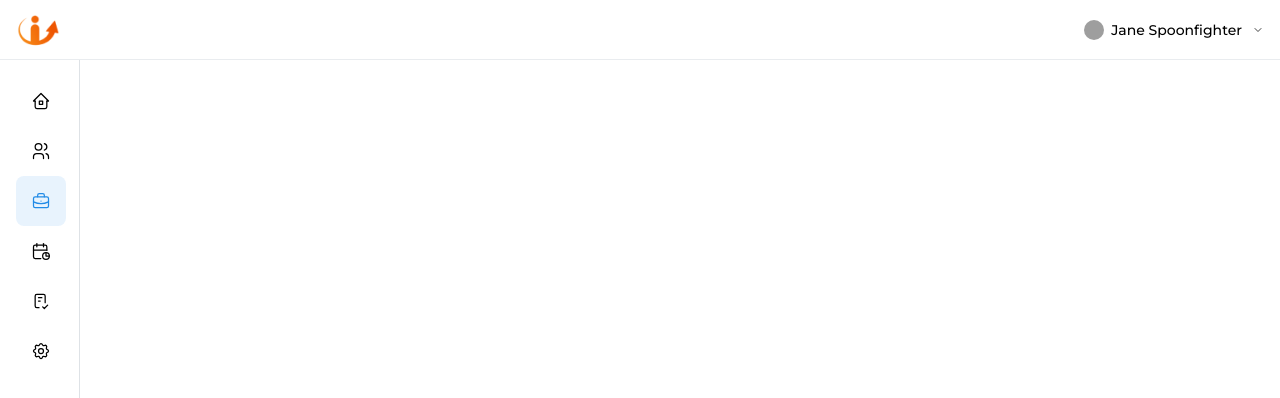
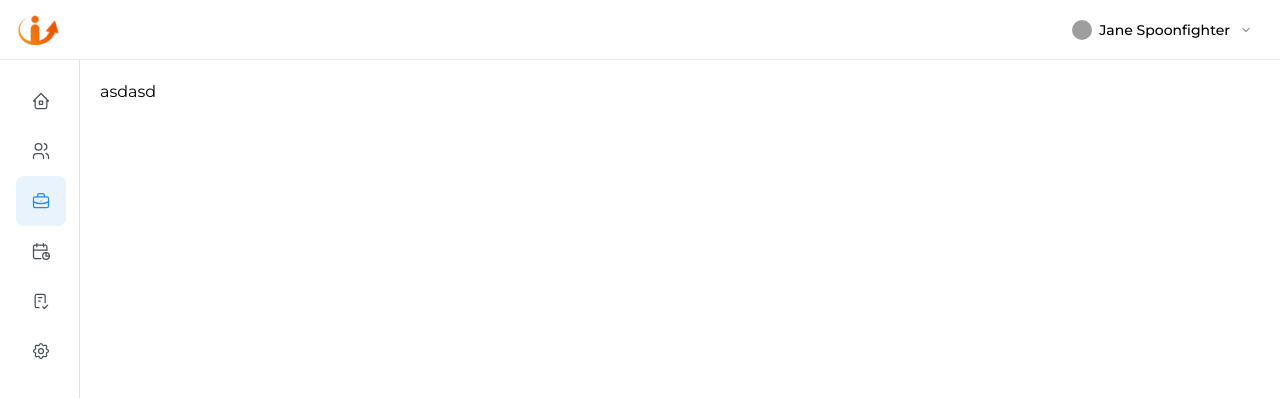
Before and after one commit to muhdfarseen/Shareinfo-placement-officer, a React (Vite) app: page /dashboard/settings in a window 1280 px wide. Shown: the top 398 px of the page. Built offline with nearby package versions, Linux system fonts and the light colour scheme; grey boxes are pictures that could not be loaded.

Commit message:
fix: lazyloading

```diff
--- /dev/null
+++ b/src/Components/PlacementOfficer/NavlinkPages/Announcements.jsx
@@ -0,0 +1,7 @@
+import React from 'react'
+
+export const Announcements = () => {
+  return (
+    <div>Announcements</div>
+  )
+}
--- /dev/null
+++ b/src/Components/PlacementOfficer/NavlinkPages/Candidates.jsx
@@ -0,0 +1,7 @@
+import React from 'react'
+
+export const Candidates = () => {
+  return (
+    <div>Candidates</div>
+  )
+}
--- /dev/null
+++ b/src/Components/PlacementOfficer/NavlinkPages/Home.jsx
@@ -0,0 +1,7 @@
+import React from 'react'
+
+export const Home = () => {
+  return (
+    <div>Home</div>
+  )
+}
--- /dev/null
+++ b/src/Components/PlacementOfficer/NavlinkPages/Placements.jsx
@@ -0,0 +1,7 @@
+import React from 'react'
+
+export const Placements = () => {
+  return (
+    <div>Placements</div>
+  )
+}
--- /dev/null
+++ b/src/Components/PlacementOfficer/NavlinkPages/Settings.jsx
@@ -0,0 +1,7 @@
+import React from 'react'
+
+export const Settings = () => {
+  return (
+    <div>Settings</div>
+  )
+}
--- /dev/null
+++ b/src/Components/PlacementOfficer/NavlinkPages/Trainings.jsx
@@ -0,0 +1,7 @@
+import React from 'react'
+
+export const Trainings = () => {
+  return (
+    <div>Trainings</div>
+  )
+}
--- a/src/Pages/NotFound.jsx
+++ b/src/Pages/NotFound.jsx
@@ -8,7 +8,6 @@ export const NotFound = () => {
   const handleGoHome = () =>{
     navigate("/dashboard")
   }
-
 
   return (
     <Flex h={"100vh"} justify={"center"} align={"center"} direction={"column"} gap={20}>
--- a/src/Pages/PlacementOfficer/DashBoardPlacementOfficer.jsx
+++ b/src/Pages/PlacementOfficer/DashBoardPlacementOfficer.jsx
@@ -1,12 +1,18 @@
 import React from "react";
 import { Navbar } from "../../Components/PlacementOfficer/Navbar";
 import { Header } from "../../Components/PlacementOfficer/Header";
+import { Box, Flex } from "@mantine/core";
 
 export const DashBoardPlacementOfficer = () => {
   return (
     <div>
-      <Header />
+    <Header />
+    <Flex w={"100vw"}>
       <Navbar />
-    </div>
+      <Box p={20}>
+        asdasd
+      </Box>
+    </Flex>
+  </div>
   );
 };
--- a/src/Routes.jsx
+++ b/src/Routes.jsx
@@ -1,30 +1,42 @@
+import React from "react";
 import { BrowserRouter } from "react-router-dom";
-import { DashBoardPlacementOfficer } from "./Pages/PlacementOfficer/DashBoardPlacementOfficer";
-import { LoginPlacementOfficer } from "./Pages/PlacementOfficer/LoginPlacementOfficer";
+import { lazy, Suspense } from 'react'
 import { NotFound } from "./Pages/NotFound";
+import { LoadingScreen } from "./Pages/LoadingScreen"
+
 
 const Loadable = (Component) => (props) => (
   <Suspense fallback={<LoadingScreen />}>
-    <Component {...props} />
+     {React.createElement(Component, props)}
   </Suspense>
 )
+
+const DashBoardPlacementOfficer = Loadable(lazy(() => import("./Pages/PlacementOfficer/DashBoardPlacementOfficer").then(module => ({ default: module.DashBoardPlacementOfficer })) ));
+const LoginPlacementOfficer = Loadable(lazy(() => import("./Pages/PlacementOfficer/LoginPlacementOfficer").then(module => ({ default: module.LoginPlacementOfficer })) ));
+
+const Home = Loadable(lazy(() => import("./Components/PlacementOfficer/NavlinkPages/Home").then(module => ({ default: module.Home })) ));
+const Candidates = Loadable(lazy(() => import("./Components/PlacementOfficer/NavlinkPages/Candidates").then(module => ({ default: module.Candidates })) ));
+const Placements = Loadable(lazy(() => import("./Components/PlacementOfficer/NavlinkPages/Placements").then(module => ({ default: module.Placements })) ));
+const Settings = Loadable(lazy(() => import("./Components/PlacementOfficer/NavlinkPages/Settings").then(module => ({ default: module.Settings })) ));
+const Trainings = Loadable(lazy(() => import("./Components/PlacementOfficer/NavlinkPages/Trainings").then(module => ({ default: module.Trainings })) ));
+const Announcements = Loadable(lazy(() => import("./Components/PlacementOfficer/NavlinkPages/Announcements").then(module => ({ default: module.Announcements })) ));
 
 
 export const routes = [
   {
-    path: "/",
+    path: '/',
     element: <LoginPlacementOfficer />
   },
   {
-    path: "dashboard",
+    path: 'dashboard',
     element: <DashBoardPlacementOfficer />,
     children: [
-      { path: "home", element: <></> },
-      { path: "candidates", element: <></> },
-      { path: "placements", element: <></> },
-      { path: "announcements", element: <></> },
-      { path: "trainings", element: <></> },
-      { path: "settings", element: <></> },
+      { path: 'home', element: < Home/> },
+      { path: 'candidates', element: <Candidates/> },
+      { path: 'placements', element: <Placements/> },
+      { path: 'announcements', element: <Announcements/> },
+      { path: 'trainings', element: <Trainings/> },
+      { path: 'settings', element: <Settings/> },
     ],
   },
   {
```
